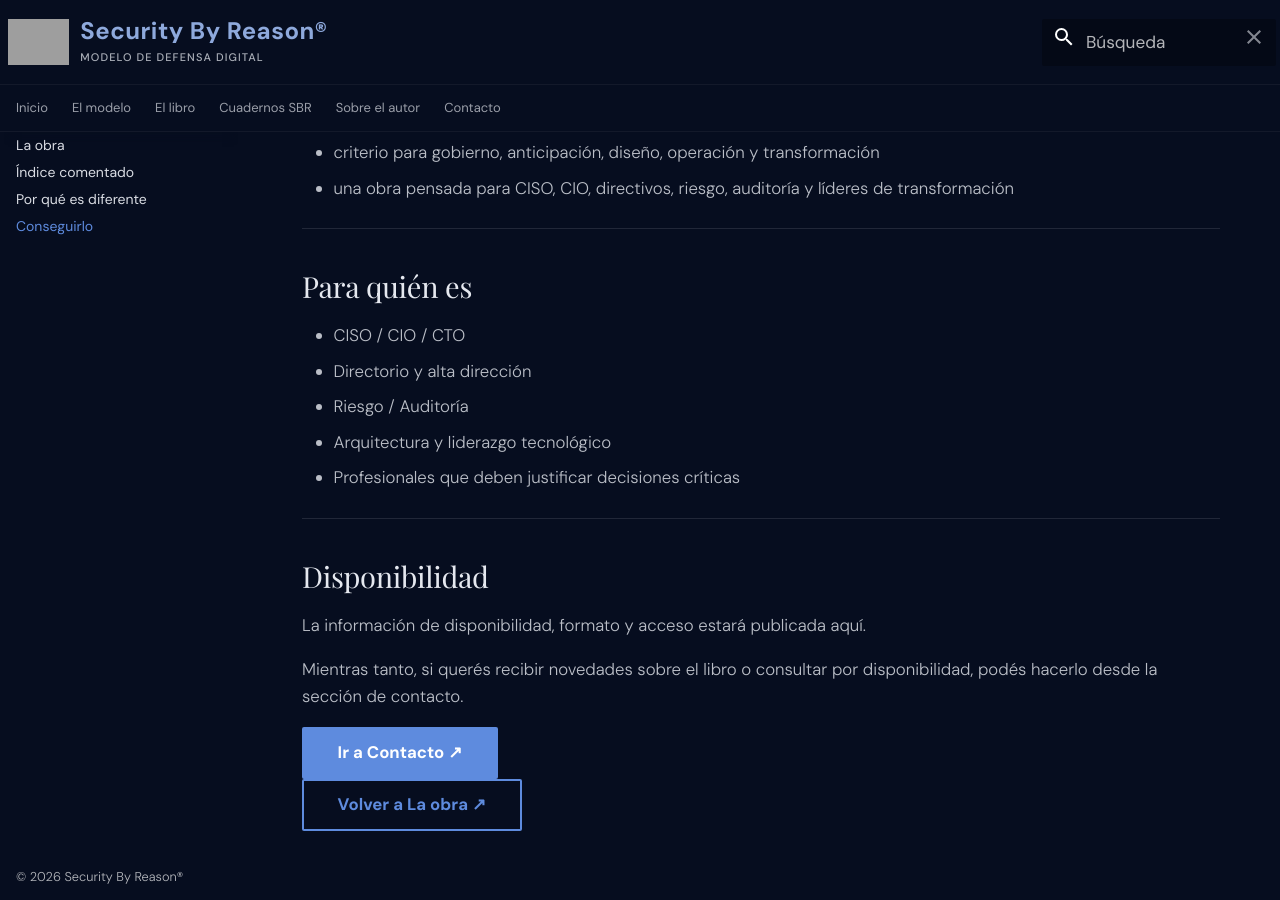
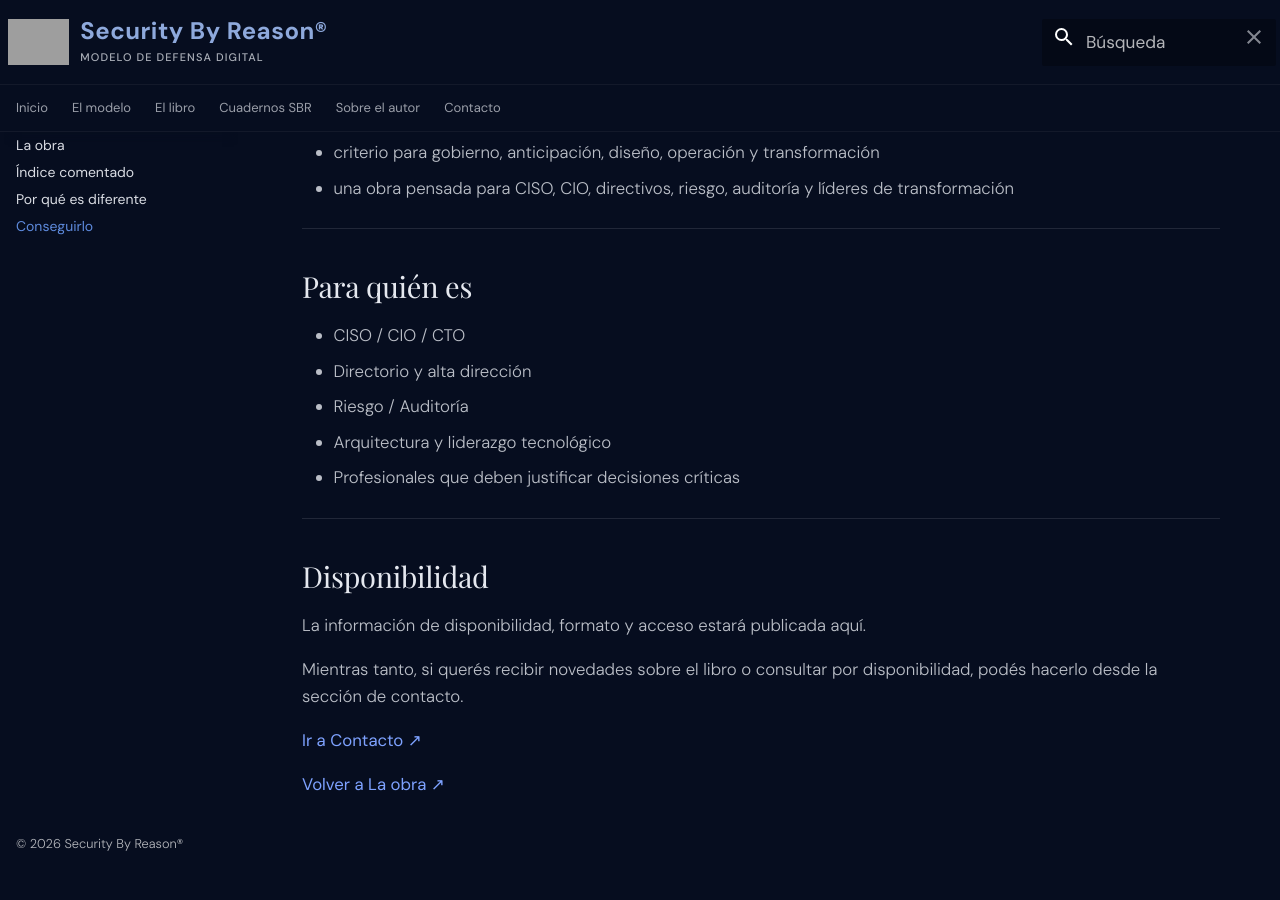
Before and after one commit to danielsasia/sbr-site, an MkDocs documentation site: the page built from docs/libro/conseguir.md, in a window 1280 px wide and 900 px high, scrolled down 525 px. Built offline with MkDocs 1.6.1 and Material for MkDocs 9.7.7, drawn with Linux system fonts in a browser that asks for light colours; some web fonts are replaced; after the commit the page ends 1392 px from its top, so only the background shows below that; part of the change alters nothing that is shown; grey boxes are pictures that could not be loaded.

```diff
--- a/docs/libro/conseguir.md
+++ b/docs/libro/conseguir.md
@@ -41,5 +41,6 @@ La información de disponibilidad, formato y acceso estará publicada aquí.
 
 Mientras tanto, si querés recibir novedades sobre el libro o consultar por disponibilidad, podés hacerlo desde la sección de contacto.
 
-[Ir a Contacto ↗](../contacto.md){ .md-button .md-button--primary }
-[Volver a La obra ↗](index.md){ .md-button }
+[Ir a Contacto](../contacto.md){ .text-cta }
+
+[Volver a La obra](index.md){ .text-cta }
```
